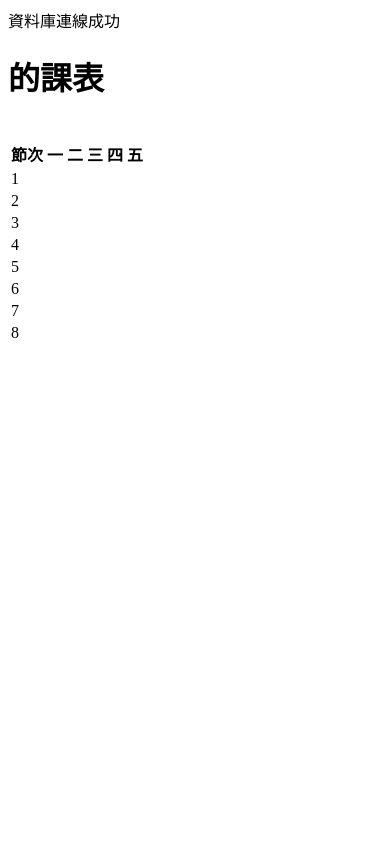
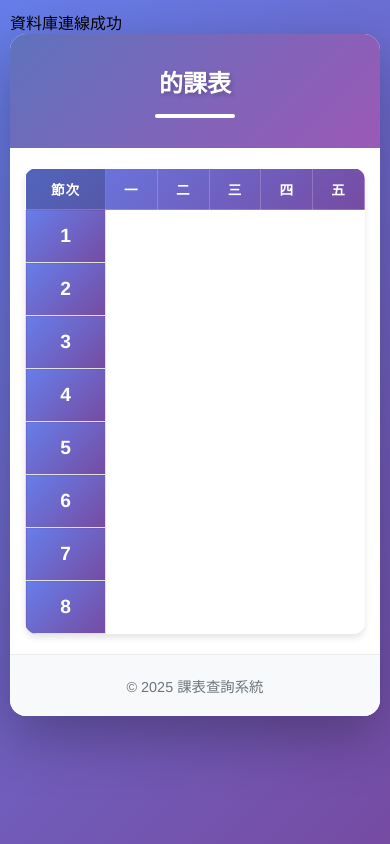
Before and after one commit to StevenChinMaho/schedule-system, a PHP site: page /ShowSchedule.php?class_id=1 in a window 390 px wide. Run offline with PHP 8.4, Linux system fonts and the light colour scheme; data that the repository does not hold is empty.

Commit message:
style: First CSS design

```diff
--- a/ShowSchedule.php
+++ b/ShowSchedule.php
@@ -5,23 +5,31 @@
 <html>
 <head lang='zh-TW'>
     <meta charset="UTF-8">
-    <title>課表查詢</title>
+    <meta name='viewpoint' content='width=device-width, initial-scale=1.0'>
+    <title>課表查詢系統</title>
+    <link rel='stylesheet' href='css/style.css'>
 </head>
 <body>
+    <div class='container'>
         <?php
         $class_id = $_GET['class_id'];
 
         $stmt = $pdo->prepare("SELECT class_name FROM class WHERE class_id = ?");
         $stmt->execute([$class_id]);
         $class_name = $stmt->fetchColumn();
+        ?>
 
-    echo "<h1>" . $class_name . " 的課表</h1><br>";
-    ?>
-    <div>
-        <table>
+        <header class='page-header'>
+            <h1><?php echo htmlspecialchars($class_name); ?> 的課表</h1>
+            <div class='header-decoration'></div>
+        </header>
+
+        <div class='schedule-wrapper'>
+            <div class='table-container'>
+                <table class='schedule-table'>
                     <thead>
                         <tr>
-                    <th>節次</th>
+                            <th class='period-header'>節次</th>
                             <th>一</th>
                             <th>二</th>
                             <th>三</th>
@@ -30,14 +38,6 @@
                         </tr>
                     </thead>
                     <tbody>
-                <!-- <tr>
-                <td>1</td>
-                    <td><div>數學</div><div>金怡安</div></td>
-                    <td><div>數學</div><div>金怡安</div></td>
-                    <td><div>數學</div><div>金怡安</div></td>
-                    <td><div>數學</div><div>金怡安</div></td>
-                    <td><div>數學</div><div>金怡安</div></td>
-                </tr> -->
                         <?php
                             $stmt = $pdo->prepare("SELECT
                                 sub.subject_name,
@@ -48,18 +48,20 @@
                             JOIN teacher tea ON s.teacher_id = tea.teacher_id
                             WHERE s.class_id = ? && tim.period = ?
                             ORDER BY tim.weekday");
-                    $stmt->execute([$class_id, 1]);
 
                             for( $i = 1; $i <= 8; $i++ )
                             {
                                 echo "<tr>";
-                        echo "<td>$i</td>";
+                                echo "<td class='period-cell'>$i</td>";
                                 $stmt->execute([$class_id, $i]);
                                 $row = $stmt->fetchAll(); //array(5) { [0]=> array(2) { ["subject_name"]=> string(6) "國文" ["teacher_name"]=> string(9) "黃佩筠" } [1]=> array(2) { ["subject_name"]=> string(6) "家政" ["teacher_name"]=> string(9) "陳璟賢" } [2]=> array(2) { ["subject_name"]=> string(6) "體育" ["teacher_name"]=> string(9) "梁景彥" } [3]=> array(2) { ["subject_name"]=> string(6) "國文" ["teacher_name"]=> string(9) "黃佩筠" } [4]=> array(2) { ["subject_name"]=> string(12) "生活科技" ["teacher_name"]=> string(9) "黃詩淳" } }
 
                                 foreach( $row as $c )
                                 {
-                            echo "<td><div>" . $c['subject_name'] . "</div><div>" . $c['teacher_name'] . "</div></td>";
+                                    echo "<td class='course-cell'>";
+                                    echo "<div class='subject-name'>" . htmlspecialchars($c['subject_name']) . "</div>";
+                                    echo "<div class='teacher-name'>" . htmlspecialchars($c['teacher_name']) . "</div>";
+                                    echo "</td>";
                                 }
                                 echo "</tr>";
                             }
@@ -67,5 +69,11 @@
                     </tbody>
                 </table>
             </div>
+        </div>
+
+        <footer class='page-footer'>
+            <p>© 2025 課表查詢系統</p>
+        </footer>
+    </div>
 </body>
 </html>
--- /dev/null
+++ b/css/style.css
@@ -0,0 +1,198 @@
+/* 全域樣式 */
+* {
+    margin: 0;
+    padding: 0;
+    box-sizing: border-box;
+}
+
+body {
+    font-family: 'Microsoft JhengHei', 'PingFang TC', 'Helvetica Neue', Arial, sans-serif;
+    background: linear-gradient(135deg, #667eea 0%, #764ba2 100%);
+    min-height: 100vh;
+    padding: 20px;
+}
+
+.container {
+    max-width: 1200px;
+    margin: 0 auto;
+    background: white;
+    border-radius: 16px;
+    box-shadow: 0 20px 60px rgba(0, 0, 0, 0.3);
+    overflow: hidden;
+}
+
+/* 頁首樣式 */
+.page-header {
+    background: linear-gradient(135deg, #5f72bd 0%, #9b59b6 100%);
+    color: white;
+    padding: 40px 30px;
+    text-align: center;
+}
+
+.page-header h1 {
+    font-size: 2.5em;
+    font-weight: 700;
+    margin-bottom: 15px;
+    text-shadow: 2px 2px 4px rgba(0, 0, 0, 0.2);
+}
+
+.header-decoration {
+    width: 80px;
+    height: 4px;
+    background: white;
+    margin: 0 auto;
+    border-radius: 2px;
+}
+
+/* 課表容器 */
+.schedule-wrapper {
+    padding: 40px 30px;
+}
+
+.table-container {
+    overflow-x: auto;
+    border-radius: 12px;
+    box-shadow: 0 4px 6px rgba(0, 0, 0, 0.1);
+}
+
+/* 課表樣式 */
+.schedule-table {
+    width: 100%;
+    border-collapse: collapse;
+    background: white;
+}
+
+.schedule-table thead {
+    background: linear-gradient(135deg, #667eea 0%, #764ba2 100%);
+    color: white;
+}
+
+.schedule-table th {
+    padding: 18px 15px;
+    text-align: center;
+    font-weight: 600;
+    font-size: 1.1em;
+    letter-spacing: 1px;
+    border: 1px solid rgba(255, 255, 255, 0.2);
+}
+
+.period-header {
+    background: rgba(0, 0, 0, 0.2);
+    width: 80px;
+}
+
+.schedule-table tbody tr {
+    transition: all 0.3s ease;
+}
+
+.schedule-table tbody tr:hover {
+    background: #f8f9ff;
+    transform: scale(1.01);
+}
+
+.schedule-table tbody tr:nth-child(even) {
+    background: #fafbff;
+}
+
+.period-cell {
+    background: linear-gradient(135deg, #667eea 0%, #764ba2 100%);
+    color: white;
+    font-weight: bold;
+    font-size: 1.2em;
+    text-align: center;
+    padding: 20px 15px;
+    border: 1px solid #e0e0e0;
+}
+
+.course-cell {
+    padding: 15px;
+    text-align: center;
+    border: 1px solid #e0e0e0;
+    min-height: 80px;
+    vertical-align: middle;
+}
+
+.subject-name {
+    font-size: 1.1em;
+    font-weight: 600;
+    color: #2c3e50;
+    margin-bottom: 8px;
+    letter-spacing: 0.5px;
+}
+
+.teacher-name {
+    font-size: 0.95em;
+    color: #7f8c8d;
+    padding: 5px 10px;
+    background: #ecf0f1;
+    border-radius: 12px;
+    display: inline-block;
+}
+
+/* 頁尾樣式 */
+.page-footer {
+    background: #f8f9fa;
+    padding: 20px;
+    text-align: center;
+    color: #6c757d;
+    font-size: 0.9em;
+    border-top: 1px solid #e9ecef;
+}
+
+/* 響應式設計 */
+@media (max-width: 768px) {
+    body {
+        padding: 10px;
+    }
+
+    .page-header {
+        padding: 30px 20px;
+    }
+
+    .page-header h1 {
+        font-size: 1.8em;
+    }
+
+    .schedule-wrapper {
+        padding: 20px 15px;
+    }
+
+    .schedule-table th,
+    .course-cell {
+        padding: 12px 8px;
+        font-size: 0.9em;
+    }
+
+    .subject-name {
+        font-size: 1em;
+    }
+
+    .teacher-name {
+        font-size: 0.85em;
+        padding: 4px 8px;
+    }
+
+    .period-cell {
+        padding: 15px 10px;
+    }
+}
+
+@media (max-width: 480px) {
+    .page-header h1 {
+        font-size: 1.5em;
+    }
+
+    .schedule-table th,
+    .course-cell {
+        padding: 10px 5px;
+        font-size: 0.85em;
+    }
+
+    .subject-name {
+        font-size: 0.95em;
+    }
+
+    .teacher-name {
+        font-size: 0.8em;
+    }
+}
```
Also changed, not shown: index.php (+0 -35 lines). Lines whose indentation alone changed are shown as unchanged.
